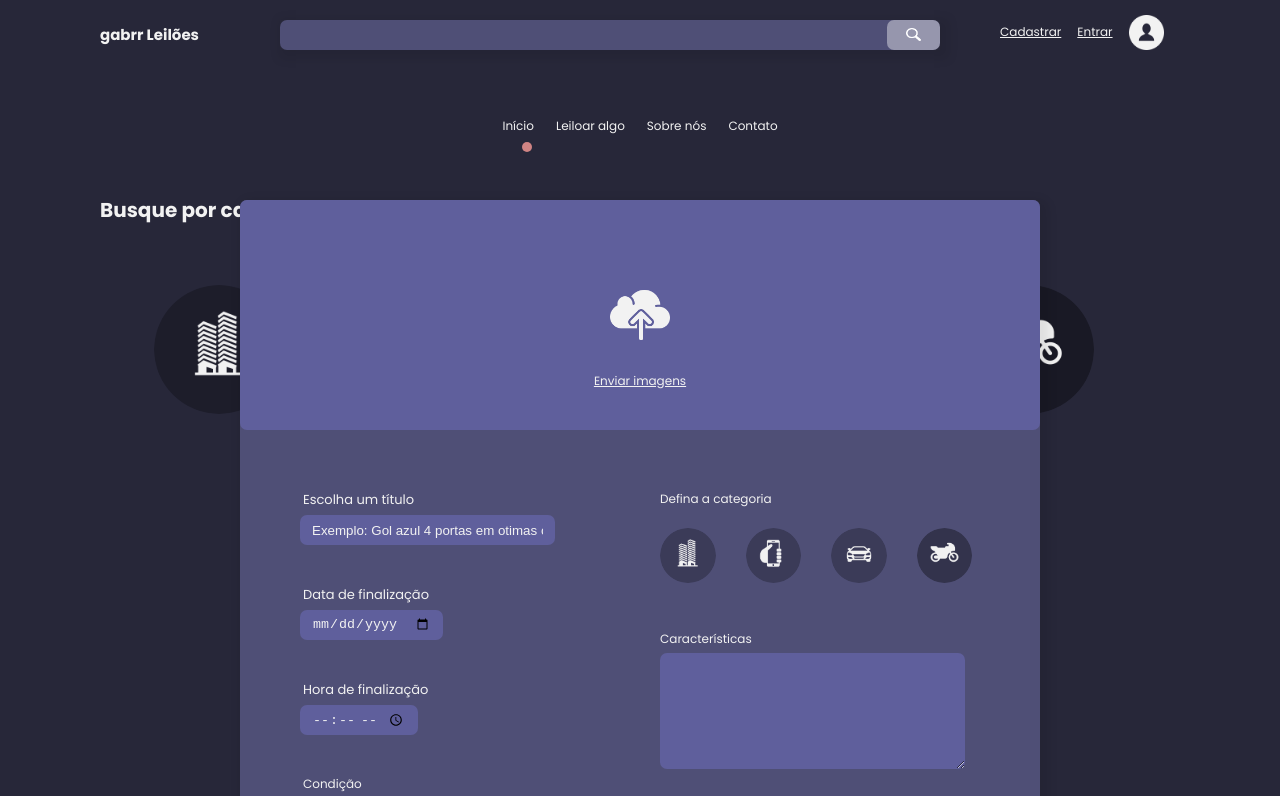
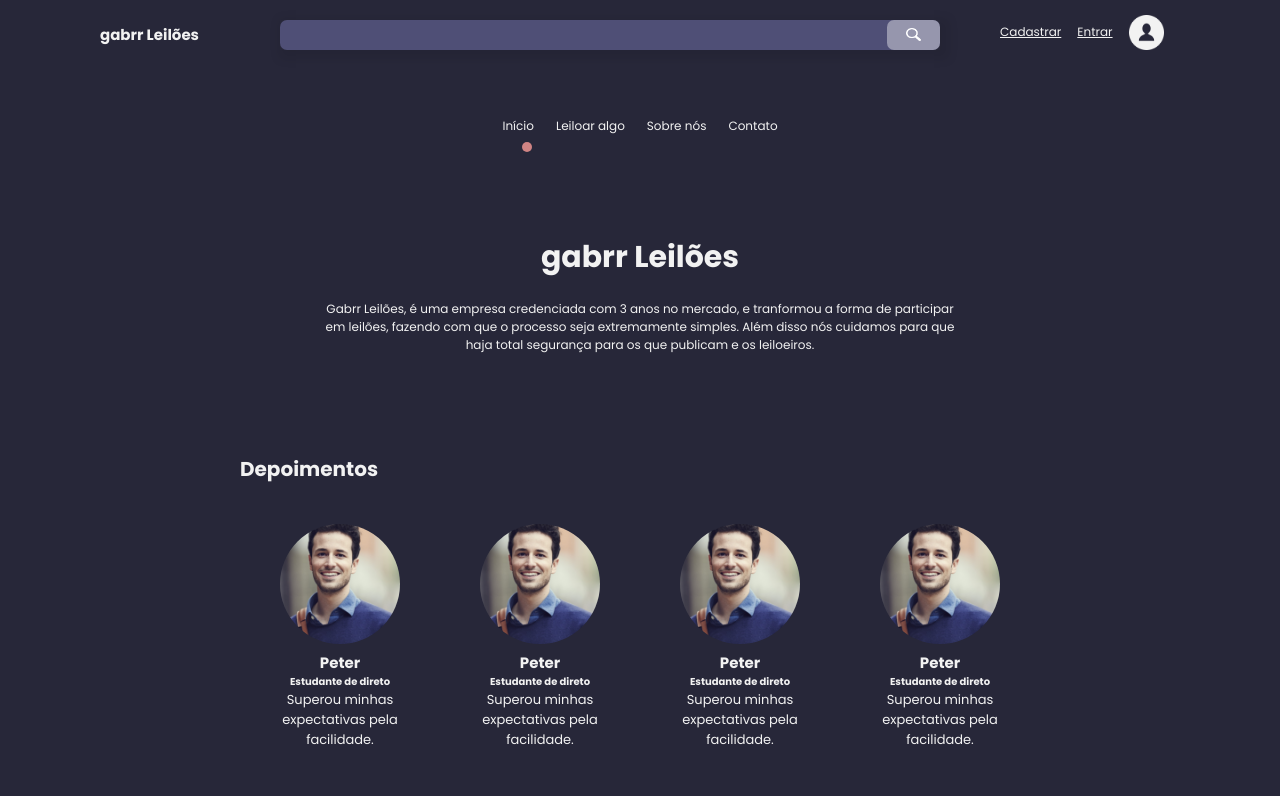
Before and after one commit to gabrr/leilao, a React (Create React App) app: page /about in a window 1280 px wide. Shown: the top 796 px of the page. Built offline with nearby package versions, Linux system fonts and the light colour scheme.

Commit message:
finished about page styles

```diff
--- a/src/App.js
+++ b/src/App.js
@@ -5,17 +5,19 @@ import Categories from "./components/categories"
 import ItemsPoted from "./components/itemsPosted"
 import Footer from "./components/footer"
 import PublishCard from "./components/publishCard"
+import About from "./components/about"
 import "./App.css"
 
 function App() {
   return (
     <div className="App">
       <Navbar />
-      <Categories/>
-      {/* <Highlighted />
+      <About />
+      {/* <Categories/>
+      <Highlighted />
       <ItemsPoted />
-      <Footer /> */}
-      <PublishCard />
+    <PublishCard /> */}
+    <Footer />
     </div>
   );
 }
--- /dev/null
+++ b/src/components/about/index.jsx
@@ -0,0 +1,48 @@
+import React, { Component } from 'react'
+import peter from "../../assets/man.png"
+import "./style.css"
+
+export default class About extends Component {
+    render() {
+        return (
+            <div id="About">
+                <div className="presentation">
+                    <div className="txt-head" style={{fontSize: "30px"}}>gabrr Leilões</div>
+                    <p className="txt-body">
+                        Gabrr Leilões, é uma empresa credenciada com 3 anos no mercado, e tranformou a forma de participar em leilões, fazendo com que o processo seja extremamente simples. Além disso nós cuidamos para que haja total segurança para os que publicam e os leiloeiros.
+                    </p>
+                </div>
+                <div className="testemonials">
+                    <div className="txt-head">Depoimentos</div>
+                    <ul className="people">
+                        <li>
+                            <img className="circle" src={peter} alt="person1"/>
+                            <div className="tes-name txt-head">Peter</div>
+                            <div className="tes-occup">Estudante de direto</div>
+                            <div className="tes-message">Superou minhas expectativas pela facilidade.</div>
+                        </li>
+                        <li>
+                            <img className="circle" src={peter} alt="person1"/>
+                            <div className="tes-name txt-head">Peter</div>
+                            <div className="tes-occup">Estudante de direto</div>
+                            <div className="tes-message">Superou minhas expectativas pela facilidade.</div>
+                        </li>
+                        <li>
+                            <img className="circle" src={peter} alt="person1"/>
+                            <div className="tes-name txt-head">Peter</div>
+                            <div className="tes-occup">Estudante de direto</div>
+                            <div className="tes-message">Superou minhas expectativas pela facilidade.</div>
+                        </li>
+                        <li>
+                            <img className="circle" src={peter} alt="person1"/>
+                            <div className="tes-name txt-head">Peter</div>
+                            <div className="tes-occup">Estudante de direto</div>
+                            <div className="tes-message">Superou minhas expectativas pela facilidade.</div>
+                        </li>
+                    </ul>
+                </div>
+
+            </div>
+        )
+    }
+}
--- /dev/null
+++ b/src/components/about/style.css
@@ -0,0 +1,71 @@
+.presentation {
+    max-width: 700px;
+    width: 90%;
+    margin: 100px auto 30px;
+    text-align: center;
+}
+
+.presentation p {
+    text-align: center;
+    margin-top: 20px;
+}
+
+.testemonials {
+    max-width: 800px;
+    margin: 100px auto;
+}
+
+.testemonials .people {
+    display: grid;
+    list-style: none;
+    margin-top: 40px;
+    text-align: center;
+    grid-template-columns: repeat(4, 25%);
+}
+
+.testemonials img {
+    height: 120px;
+    width: 120px;
+    object-fit: cover;
+}
+
+.testemonials li {
+    margin: 0 10%;
+}
+
+.testemonials .tes-name {
+    font-size: 15px;
+}
+
+.testemonials .tes-occup {
+    font-weight: 600;
+    font-size: 10px;
+}
+
+.testemonials .tes-message {
+    font-size: 13px;
+}
+
+@media only screen and (max-width: 900px) {
+    .testemonials .people {
+        display: grid;
+        list-style: none;
+        margin-top: 40px;
+        text-align: center;
+        grid-template-columns: repeat(2, 50%);
+    }
+    .testemonials {
+        width: 90%;
+        margin: 100px auto 30px;
+    }
+    .testemonials li {
+        margin: 35px 10%;
+    }
+}
+
+@media only screen and (max-width: 450px) {
+    .testemonials .people {
+        margin-top: 10px;
+        grid-template-columns: repeat(1, 100%);
+    }
+}
--- a/src/components/publishCard/index.jsx
+++ b/src/components/publishCard/index.jsx
@@ -1,5 +1,4 @@
 import React, { Component } from 'react'
-// import cloud from "../../assets/cloud.png"
 import phone from "../../assets/phone.png"
 import motor from "../../assets/motor.png"
 import building from "../../assets/building.png"
```
